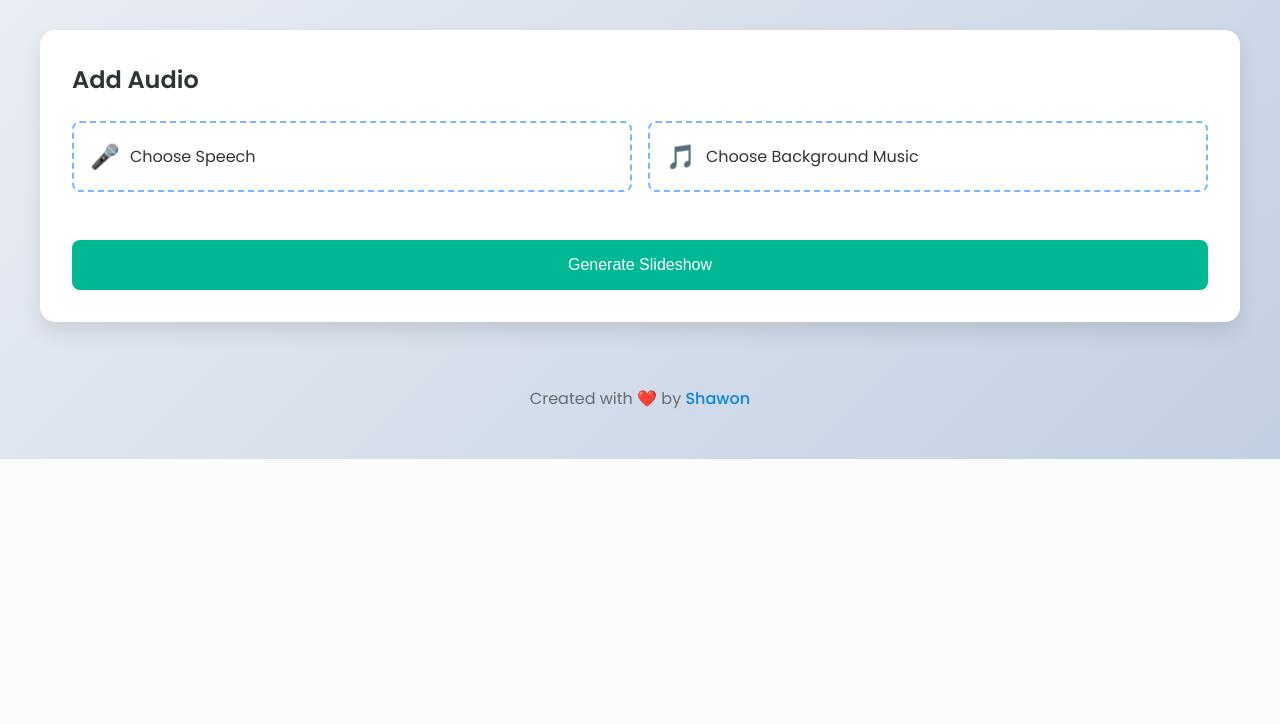
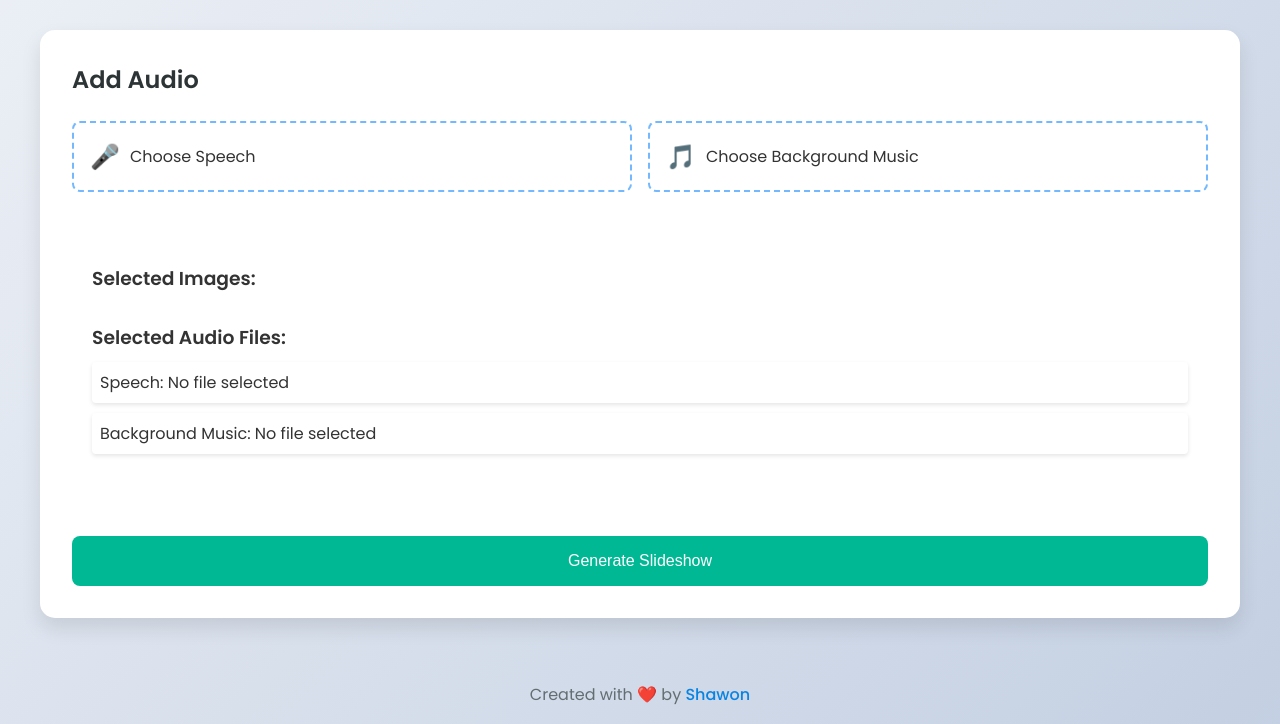
Before and after one commit to dstar7387/AI-video, a Flask app: page / in a window 1280 px wide. Shown: the part 529-1253 px from the top of the page. Before the commit the page ends 988 px from the top, so only its background shows below. Run offline with Flask 2, Linux system fonts and the light colour scheme.

Commit message:
Assistant checkpoint
Assistant generated file changes:
- templates/index.html: Add file preview functionality, Add preview JavaScript
- static/style.css: Add preview styles

---

User prompt:

when I select image and audio file, can you show abut them?

```diff
--- a/static/style.css
+++ b/static/style.css
@@ -156,6 +156,54 @@ h2 {
     background: #00a28a;
 }
 
+.file-preview {
+    margin: 20px 0;
+    padding: 20px;
+    background: rgba(255, 255, 255, 0.5);
+    border-radius: 8px;
+}
+
+.preview-grid {
+    display: grid;
+    grid-template-columns: repeat(auto-fill, minmax(120px, 1fr));
+    gap: 10px;
+    margin-top: 10px;
+}
+
+.preview-item {
+    background: white;
+    padding: 8px;
+    border-radius: 4px;
+    box-shadow: 0 2px 4px rgba(0,0,0,0.1);
+}
+
+.preview-item img {
+    width: 100%;
+    height: 100px;
+    object-fit: cover;
+    border-radius: 4px;
+}
+
+.preview-item p {
+    margin-top: 5px;
+    font-size: 0.8rem;
+    overflow: hidden;
+    text-overflow: ellipsis;
+    white-space: nowrap;
+}
+
+#audioPreview {
+    margin-top: 20px;
+}
+
+#audioPreview p {
+    margin: 10px 0;
+    padding: 8px;
+    background: white;
+    border-radius: 4px;
+    box-shadow: 0 2px 4px rgba(0,0,0,0.1);
+}
+
 .audio-inputs {
     display: grid;
     grid-template-columns: 1fr 1fr;
--- a/templates/index.html
+++ b/templates/index.html
@@ -62,6 +62,17 @@
                             </label>
                         </div>
                     </div>
+                    <div class="file-preview">
+                        <div id="imagePreview">
+                            <h3>Selected Images:</h3>
+                            <div class="preview-grid"></div>
+                        </div>
+                        <div id="audioPreview">
+                            <h3>Selected Audio Files:</h3>
+                            <p id="speechInfo">Speech: No file selected</p>
+                            <p id="backgroundInfo">Background Music: No file selected</p>
+                        </div>
+                    </div>
                     <button type="submit" class="btn-primary generate-btn" id="generateBtn">Generate Slideshow</button>
                 </form>
             </div>
@@ -79,6 +90,41 @@
     </div>
 
     <script>
+        // Handle image preview
+        document.getElementById('image-input').addEventListener('change', function(e) {
+            const previewGrid = document.querySelector('.preview-grid');
+            previewGrid.innerHTML = '';
+
+            for (let file of this.files) {
+                const reader = new FileReader();
+                reader.onload = function(e) {
+                    const div = document.createElement('div');
+                    div.className = 'preview-item';
+                    div.innerHTML = `
+                        <img src="${e.target.result}" alt="${file.name}">
+                        <p>${file.name}</p>
+                    `;
+                    previewGrid.appendChild(div);
+                }
+                reader.readAsDataURL(file);
+            }
+        });
+
+        // Handle audio preview
+        document.getElementById('speech').addEventListener('change', function(e) {
+            const info = document.getElementById('speechInfo');
+            if (this.files[0]) {
+                info.textContent = `Speech: ${this.files[0].name} (${(this.files[0].size / 1024 / 1024).toFixed(2)} MB)`;
+            }
+        });
+
+        document.getElementById('background').addEventListener('change', function(e) {
+            const info = document.getElementById('backgroundInfo');
+            if (this.files[0]) {
+                info.textContent = `Background Music: ${this.files[0].name} (${(this.files[0].size / 1024 / 1024).toFixed(2)} MB)`;
+            }
+        });
+
         document.querySelector('.audio-form').addEventListener('submit', function(e) {
             e.preventDefault();
             document.getElementById('loadingOverlay').classList.remove('hidden');
```
